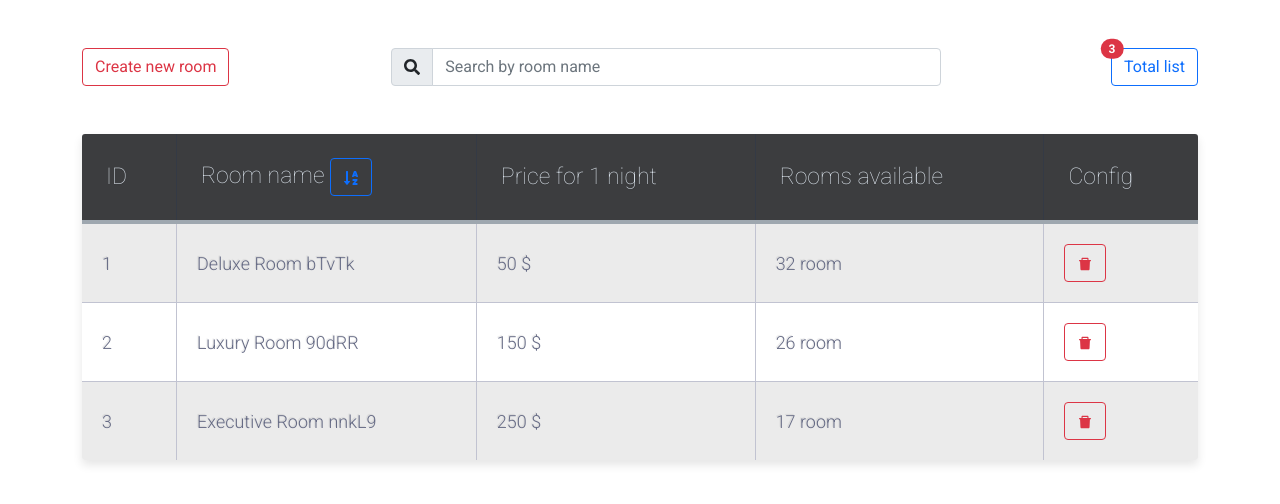
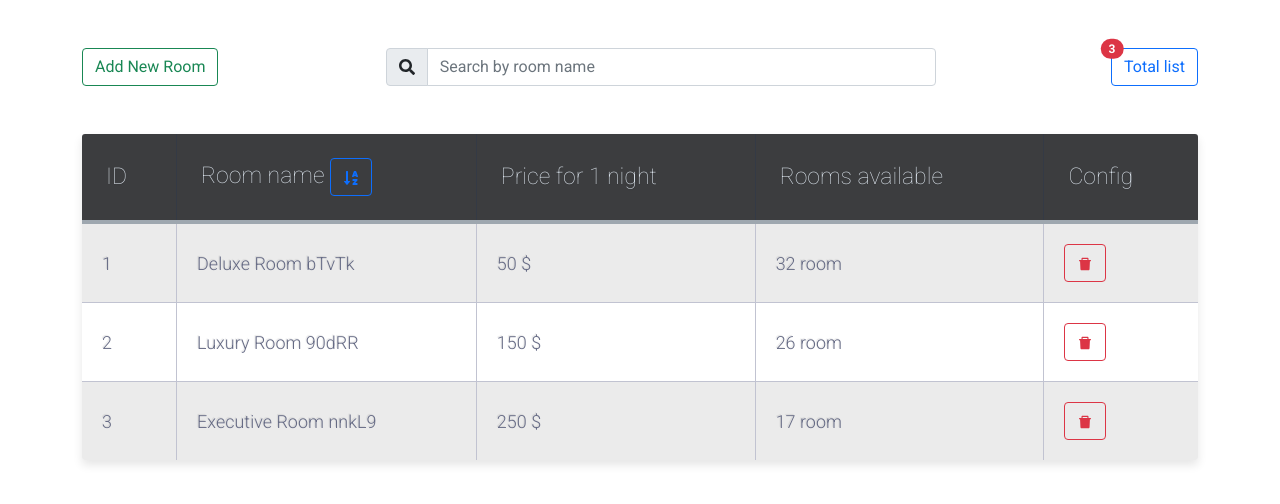
Before and after one commit to tungntgcd17146/React-Performance, a React (Vite) app in the folder react-advanced-practice/: page / in a window 1280 px wide. Shown: the top 504 px of the page. Built offline with nearby package versions, Linux system fonts and the light colour scheme.

Commit message:
fix: refactor code for button component to re-use

```diff
--- a/react-advanced-practice/src/App.tsx
+++ b/react-advanced-practice/src/App.tsx
@@ -1,6 +1,6 @@
 /* eslint-disable prettier/prettier */
 import InputSearch from './components/InputSearch';
-import AddButton from './components/AddButton';
+import Button from './components/AddButton';
 import TotalNumber from './components/TotalNumber';
 import { RoomTable } from './components/RoomTable';
 
@@ -16,7 +16,7 @@ function App() {
   return (
     <div className="container">
       <header className="d-flex justify-content-between mt-5">
-        <AddButton addRoom={addRoom}/>
+        <Button onAddRoom={addRoom} title={'Add New Room'} type={'success'} status={false} />
         <InputSearch setInputSearch={setInputSearch}/>
         <TotalNumber numberList={numberList}/>
       </header>
--- a/react-advanced-practice/src/components/AddButton/index.tsx
+++ b/react-advanced-practice/src/components/AddButton/index.tsx
@@ -1,36 +1,25 @@
 /* eslint-disable no-unused-vars */
-import { memo } from 'react';
-import { RoomInterface } from '../../interface/room';
-
-import {
-  getRandomId,
-  getRandomName,
-  getRandomPrice,
-  getRandomQuantity
-} from '../..//helper/random';
+import { memo, useState } from 'react';
 
 type Prop = {
-  addRoom: (value: RoomInterface) => void;
+  onAddRoom: () => void;
+  title: string;
+  type: string;
+  status: boolean;
 };
 
-const AddButton = ({ addRoom }: Prop) => {
-  const handleAddRoom = () => {
-    const newRoom: RoomInterface = {
-      id: getRandomId(5),
-      name: getRandomName(),
-      quantity: parseInt(getRandomQuantity(2)),
-      price: getRandomPrice()
-    };
-    addRoom(newRoom);
+const Button = ({ onAddRoom, title, type, status }: Prop) => {
+  const handleAdd = () => {
+    onAddRoom();
   };
 
   return (
-    <button onClick={handleAddRoom} className="btn btn-outline-danger">
-      Create new room
+    <button onClick={handleAdd} className={`btn btn-outline-${type}`} disabled={status}>
+      {title}
     </button>
   );
 };
 
-export default memo(AddButton);
+export default memo(Button);
 
-AddButton.whyDidYouRender = true;
+Button.whyDidYouRender = true;
--- a/react-advanced-practice/src/context/RoomContext.tsx
+++ b/react-advanced-practice/src/context/RoomContext.tsx
@@ -12,13 +12,19 @@ import React, {
 
 import { initRooms } from '../mock/initData';
 import { RoomInterface } from '../interface/room';
+import {
+  getRandomId,
+  getRandomName,
+  getRandomPrice,
+  getRandomQuantity
+} from '../helper/random';
 
 interface RoomContextProps {
   roomsAfterFilter: RoomInterface[];
   setInputSearch: Dispatch<SetStateAction<string>>;
   sortRooms: () => void;
   toggleSort: boolean;
-  addRoom: (value: RoomInterface) => void;
+  addRoom: () => void;
   deleteRoom: (id: string) => void;
   numberList: number;
 }
@@ -41,8 +47,14 @@ const RoomsProvider = ({ children }: Props) => {
     }
   });
 
-  const addRoom = useCallback((room: RoomInterface) => {
-    setRooms((prevRooms) => [...prevRooms, room]);
+  const addRoom = useCallback(() => {
+    const newRoom: RoomInterface = {
+      id: getRandomId(5),
+      name: getRandomName(),
+      quantity: parseInt(getRandomQuantity(2)),
+      price: getRandomPrice()
+    };
+    setRooms((prevRooms) => [...prevRooms, newRoom]);
   }, []);
 
   const deleteRoom = useCallback((roomId: string) => {
```
Also changed, not shown: 2 other files (tests, documents, lock files or other folders).
